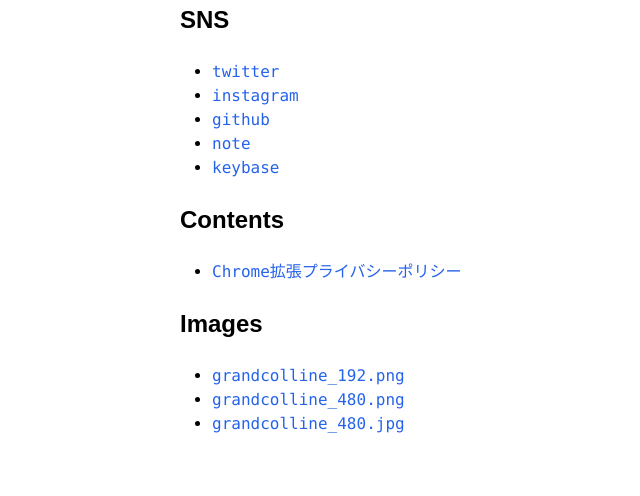
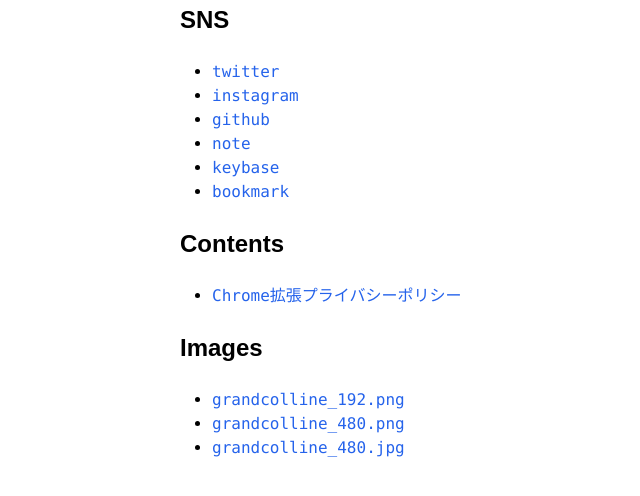
Before and after one commit to grandcolline/grandcolline.com, a Gatsby site: page /list in a window 1280 px wide. Shown: the part 104-600 px from the top of the page, without its empty margins (110-750 px from the left). Built offline with nearby package versions, Linux system fonts and the light colour scheme; Gatsby itself is replaced by a stand-in of ours.

Commit message:
add hatena bookmark to list page

```diff
--- a/src/pages/list.mdx
+++ b/src/pages/list.mdx
@@ -11,6 +11,7 @@ import Layout from "../components/layout"
 - [github](https://github.com/grandcolline/)
 - [note](https://note.com/grandcolline/)
 - [keybase](https://keybase.io/grandcolline/)
+- [bookmark](https://b.hatena.ne.jp/grandcolline/bookmark)
 
 ## Contents
 
```
